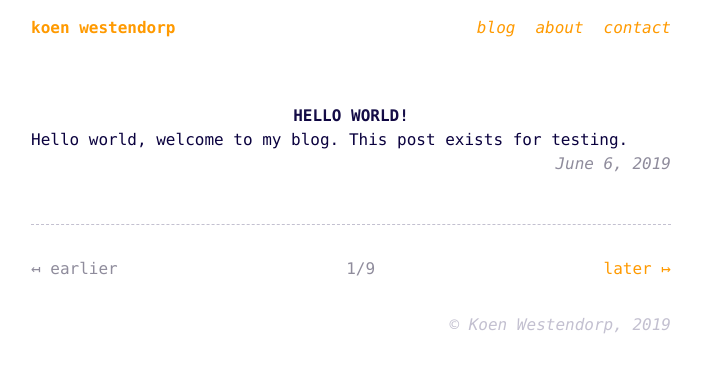
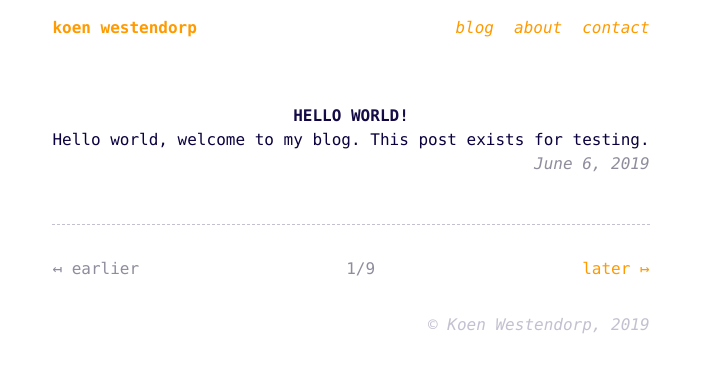
Before and after one commit to KoenWestendorp/koenwestendorp.github.io, a Jekyll site: the page built from index.html, in a window 1280 px wide. Shown: the top 373 px of the page, without its empty margins (289-990 px from the left). Built offline with Jekyll 4.4.1, drawn with Linux system fonts in a browser that asks for light colours.

Commit message:
Replaced bad css class

```diff
--- a/assets/style.css
+++ b/assets/style.css
@@ -108,12 +108,11 @@
         align-items: baseline;
         background: white;
         box-shadow: 2em -5em 3em 6em white;
-        width: 640px;
     }
 
     @media (max-width: 375px) {
         header {
-            width: calc(100% + 4em);
+            /*width: calc(100% + 4em);*/
             flex-direction: column;
             padding-bottom: 1em;
             margin-bottom: 2em;
```
